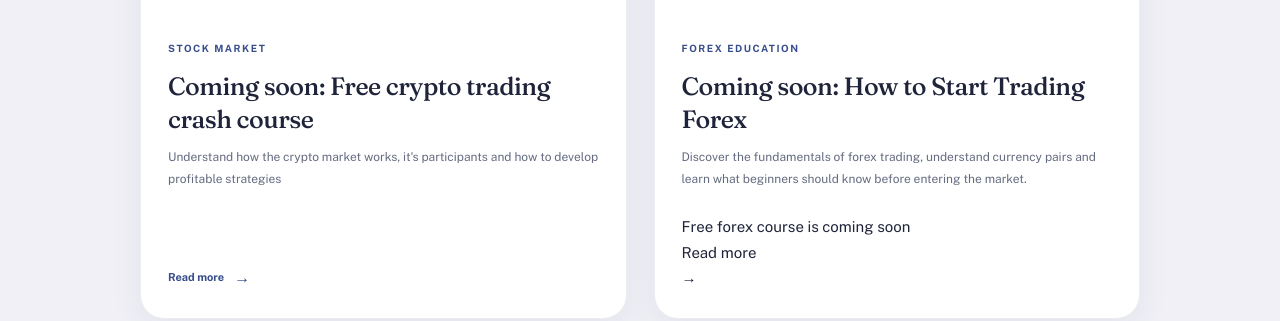
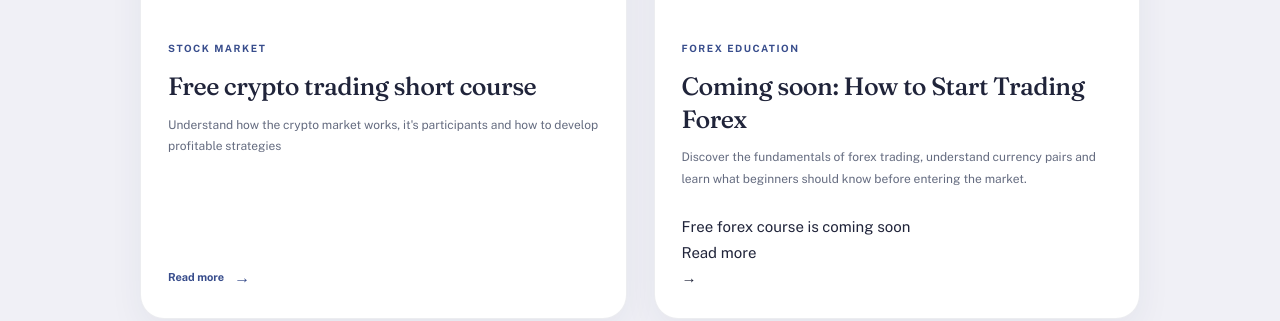
Before and after one commit to princekyalo/velideas.com, a plain HTML site: page courses.html in a window 1280 px wide. Shown: the part 772-1093 px from the top of the page. Drawn offline with nearby package versions, Linux system fonts and the light colour scheme.

Commit message:
Just aa small edit to change yhe crypto course to avilable instead of the ussual coming soon

```diff
--- a/courses.html
+++ b/courses.html
@@ -596,7 +596,7 @@
                                     Stock Market
                                 </span>
 
-                                <h2>Coming soon: Free crypto trading crash course</h2>
+                                <h2>Free crypto trading short course</h2>
 
                                 <p>
                                     Understand how the crypto market works, it's participants and how to develop profitable strategies
```
